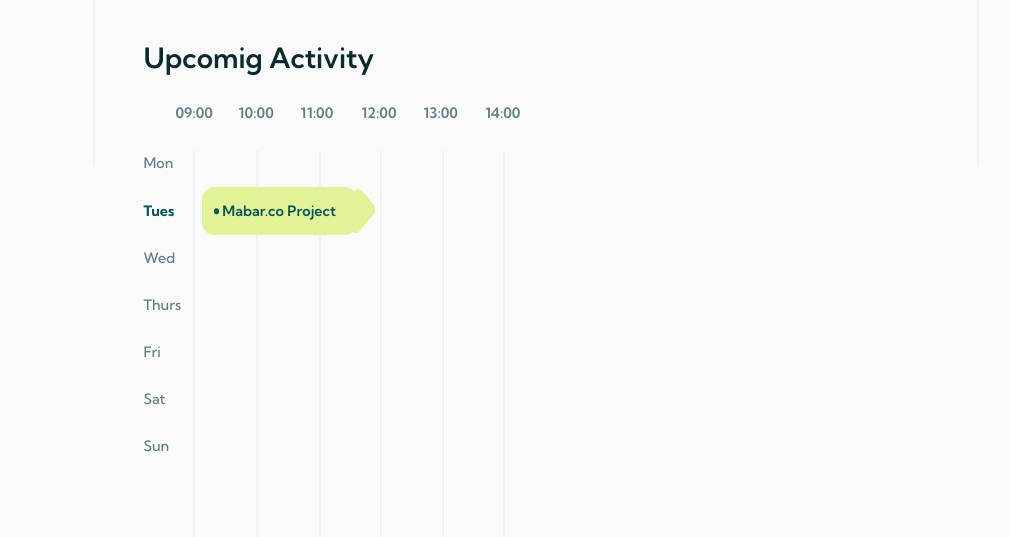
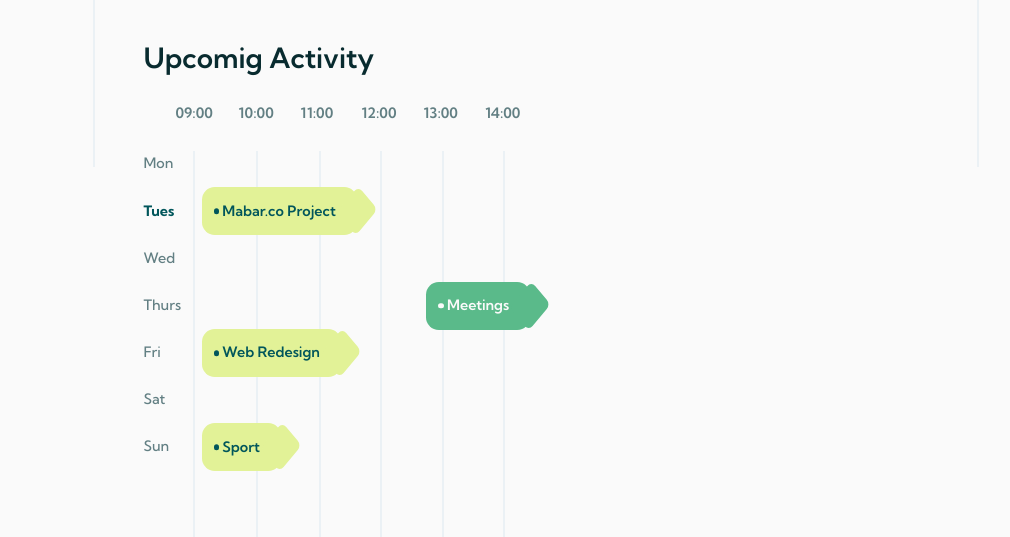
Before and after one commit to Te-Stack/Product-Admin-Dashboard, a website built with Vite: page index.html in a window 1280 px wide. Shown: the part 633-1170 px from the top of the page, without its empty margins (6-1016 px from the left). Built offline with nearby package versions, Linux system fonts and the light colour scheme.

Commit message:
Working on the Dashboard Area

```diff
--- a/css/main.scss
+++ b/css/main.scss
@@ -513,6 +513,27 @@ body{
                                     }
                                 }
 
+                                &:nth-child(4) {
+                                    .tag{
+                                        left: 15.7em;
+                                        .content{
+                                            background-color: $normal-green;
+                                            &::after{
+                                                background-color: $normal-green;
+
+                                            }
+                                        }
+
+                                        .tag-title{
+                                            color: $background-white;
+                                            &::before{
+                                                background-color: $background-white;
+
+                                            }
+                                        }
+                                    }
+                                }
+
 
                             }
 
--- a/index.html
+++ b/index.html
@@ -311,15 +311,39 @@
                                                 </div>
                                                 <div class="g-days">
                                                     <span class="title">Thurs</span>
+                                                    <div class="tag">
+                                                        <div class="content">
+                                                            <span class="tag-title">  Meetings  </span>
+                                                        </div>
+                                                        <div class="tag-stroke">
+                                                            <div class="inner"></div>
+                                                        </div>
+                                                    </div>
                                                 </div>
                                                 <div class="g-days">
                                                     <span class="title">Fri</span>
+                                                    <div class="tag">
+                                                        <div class="content">
+                                                            <span class="tag-title">  Web Redesign </span>
+                                                        </div>
+                                                        <div class="tag-stroke">
+                                                            <div class="inner"></div>
+                                                        </div>
+                                                    </div>
                                                 </div>
                                                 <div class="g-days">
                                                     <span class="title">Sat</span>
                                                 </div>
                                                 <div class="g-days">
                                                     <span class="title">Sun</span>
+                                                    <div class="tag">
+                                                        <div class="content">
+                                                            <span class="tag-title">  Sport </span>
+                                                        </div>
+                                                        <div class="tag-stroke">
+                                                            <div class="inner"></div>
+                                                        </div>
+                                                    </div>
                                                 </div>
                                             </div>
                                         </div>
```
Also changed, not shown: css/main.css, 1 other file.
